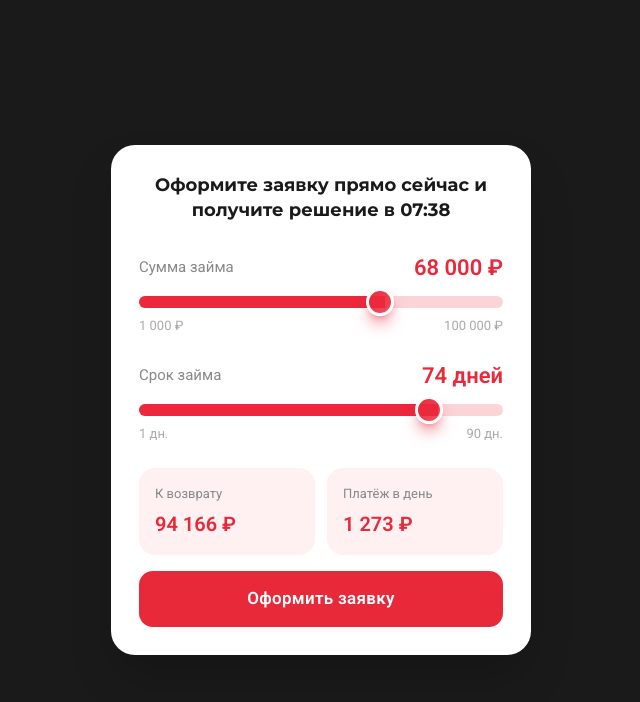
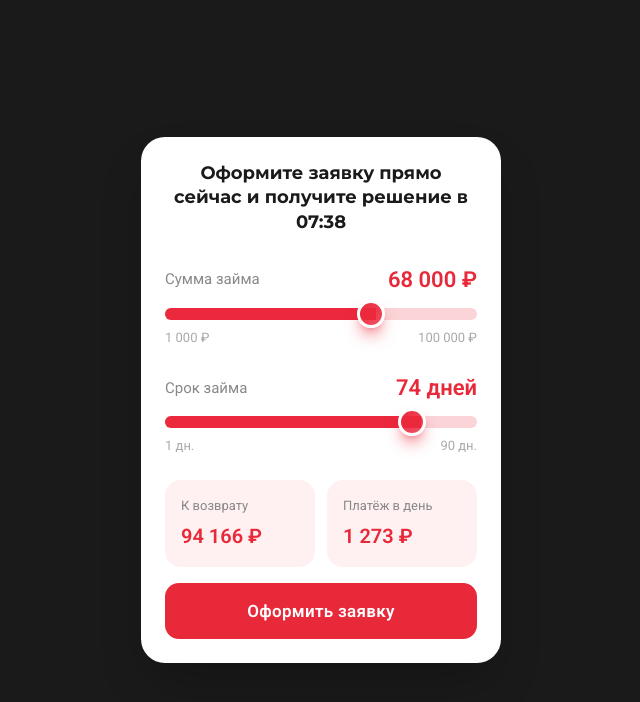
Before and after one commit to pr-poehali-dev/mfo-calculator-tilda, a React (Vite) app: page / in a window 1280 px wide. Shown: the top 702 px of the page, without its empty margins (319-959 px from the left). Built offline with nearby package versions, Linux system fonts and the light colour scheme.

Commit message:
Уменьшить форму для мобильной связи ещё чуть меньше на пк версии

```diff
--- a/src/pages/Index.tsx
+++ b/src/pages/Index.tsx
@@ -33,7 +33,7 @@ const Index = () => {
 
   return (
     <div className="min-h-screen flex items-center justify-center p-4" style={{ background: '#1a1a1a' }}>
-      <div className="w-full max-w-[420px] bg-white rounded-3xl p-7 shadow-2xl">
+      <div className="w-full max-w-[360px] bg-white rounded-3xl p-5 sm:p-6 shadow-2xl">
         {/* Header */}
         <h2 className="text-center font-bold text-[#1a1a1a] leading-snug mb-7" style={{ fontSize: '18px' }}>
           Оформите заявку прямо сейчас и получите решение в {decisionTime || '--:--'}
```
